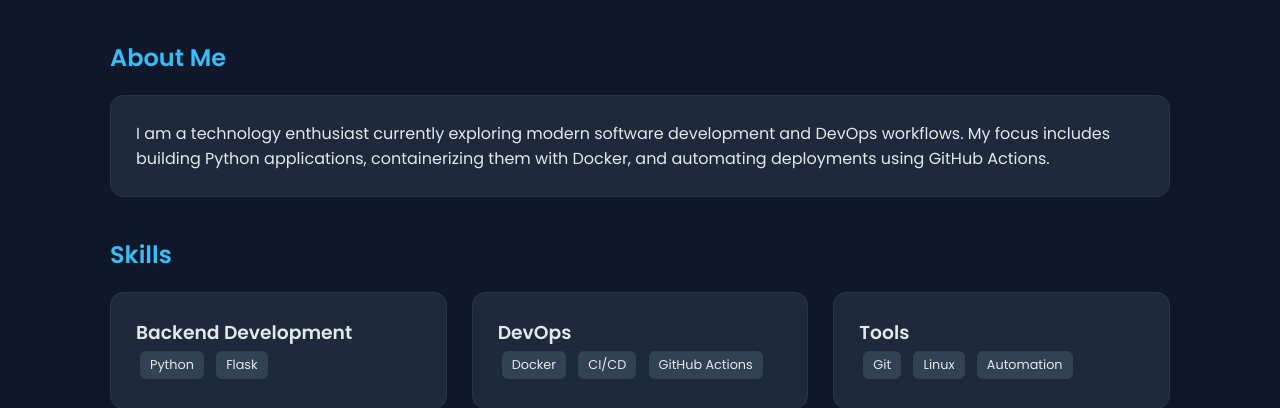
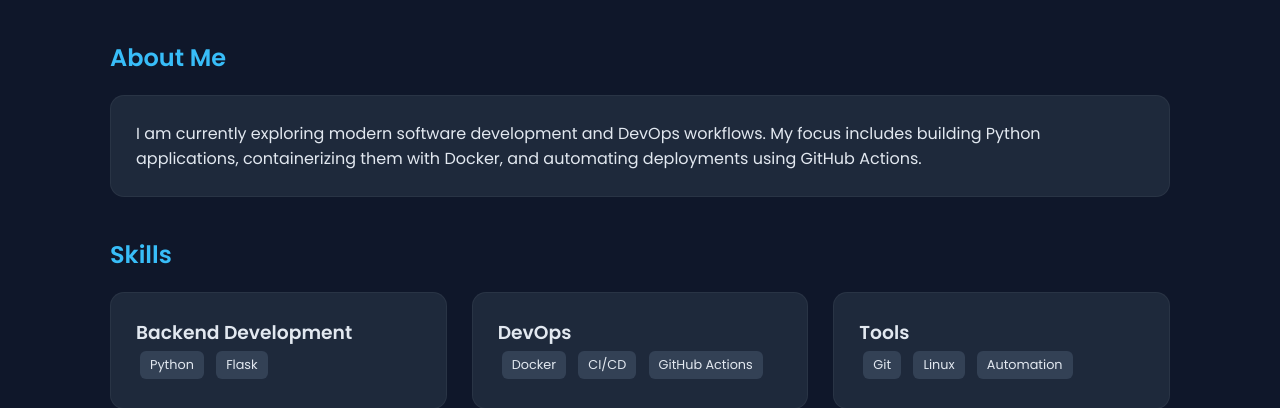
Before and after one commit to Aditya-7335/Github-actions, a Flask app: page /home in a window 1280 px wide. Shown: the part 165-573 px from the top of the page. Run offline with Flask 3, Linux system fonts and the light colour scheme.

Commit message:
modern change in context

```diff
--- a/templates/index.html
+++ b/templates/index.html
@@ -43,7 +43,7 @@
     <h2>About Me</h2>
     <div class="card">
       <p>
-        I am a technology enthusiast currently exploring modern software development and DevOps workflows.
+        I am currently exploring modern software development and DevOps workflows.
         My focus includes building Python applications, containerizing them with Docker, and automating
         deployments using GitHub Actions.
       </p>
```
